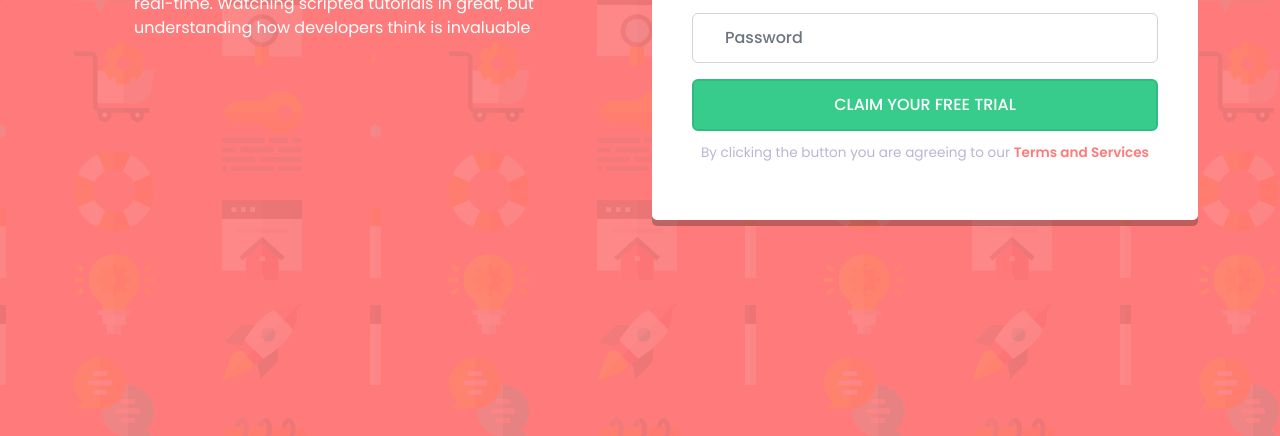
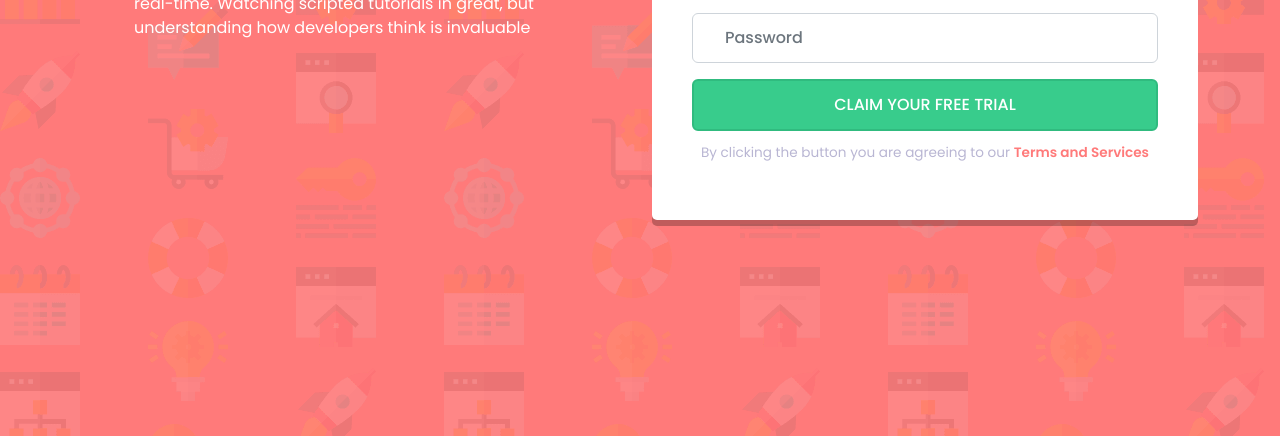
Before and after one commit to Arturo9314/02-FM-Intro-component-with-sign-up-form, a plain HTML site: page index.html in a window 1280 px wide. Shown: the part 364-800 px from the top of the page. Drawn offline with nearby package versions, Linux system fonts and the light colour scheme.

Commit message:
Update index.html

```diff
--- a/index.html
+++ b/index.html
@@ -13,7 +13,7 @@
 <body>
     <style>
         body{
-            background-image: url('img/assets/bg-intro-mobile.png');
+            background-image: url('img/assets/bg-intro-desktop.png');
         }
         @media(max-width: 767px){
             body{
```
